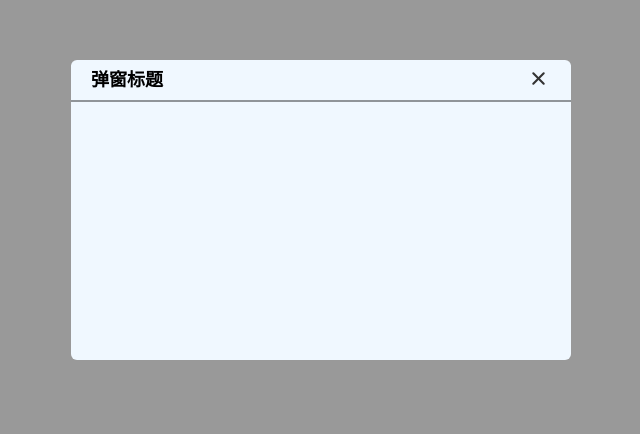
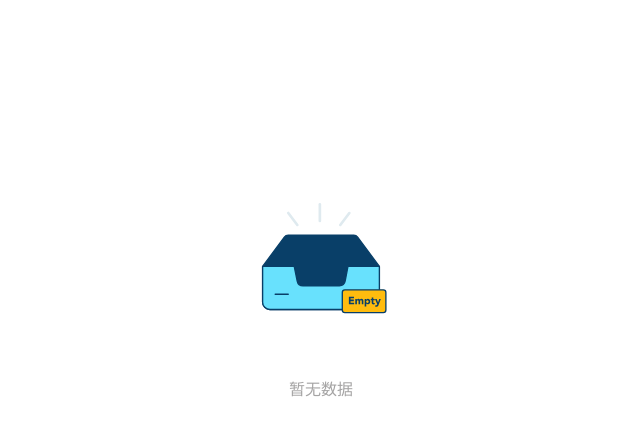
Before and after one commit to shanlihang/wldz-ui, a Vue app: page / in a window 1280 px wide. Shown: the part 190-624 px from the top of the page, without its empty margins (319-959 px from the left). Built offline with nearby package versions, Linux system fonts and the light colour scheme.

Commit message:
空状态组件

```diff
--- /dev/null
+++ b/src/components/datashow/WlEmpty.vue
@@ -0,0 +1,43 @@
+<script setup lang="ts">
+import WlSvgResource from '../base/WlSvgResource.vue'
+ </script>
+
+ <template>
+     <div class="empty">
+         <div class="content">
+
+            <WlSvgResource src="/src/assets/empty.svg" width="300" height="200"/>
+         </div>
+         <div class="font">
+            暂无数据
+         </div>
+     </div>
+ </template>
+
+ <style scoped>
+ .empty{
+    width: 100%;
+    height: 100%;
+    display: flex;
+    flex-direction: column;
+    align-items: center;
+    justify-content: center;
+
+ }
+ .empty .content{
+    width: 50%;
+    height: 45%;
+    display: flex;
+    justify-content: center;
+    align-items:end;
+ }
+ .empty .font{
+    width: 50%;
+    height: 5%;
+    display: flex;
+    justify-content: center;
+    align-items: center;
+    color: #a5a4a4;
+ }
+
+ </style>
--- a/src/views/ShowView.vue
+++ b/src/views/ShowView.vue
@@ -1,10 +1,10 @@
 <script setup lang="ts">
-import WlPopUp from '../components/feedback/WlPopUp.vue'
+import WlEmpty from '../components/datashow/WlEmpty.vue'
 </script>
 
 <template>
     <div class="showView">
-        <WlPopUp :is-open="true"></WlPopUp>
+        <WlEmpty></WlEmpty>
     </div>
 
 </template>
```
Also changed, not shown: src/assets/empty.svg (added).
